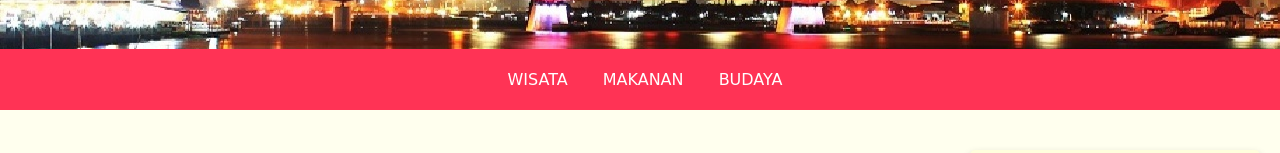
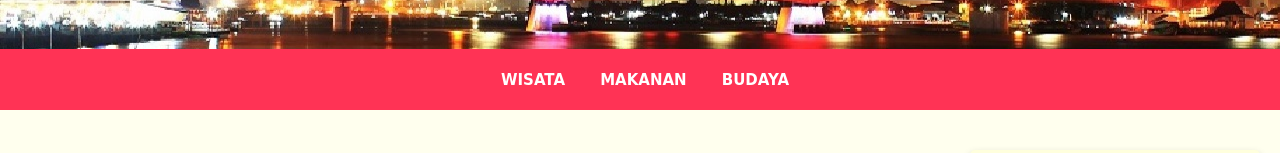
Before and after one commit to putrisw98/Project-Web1-NgiteriPalembang, a plain HTML site: page index.html in a window 1280 px wide. Shown: the part 221-374 px from the top of the page. Drawn offline with Linux system fonts and the light colour scheme; a web font is replaced by a local one.

Commit message:
Update style.css

```diff
--- a/styles/style.css
+++ b/styles/style.css
@@ -58,8 +58,8 @@ nav {
     }
 
 nav a {
-       font-size: 16px;
-       font-weight: 500;
+       font-size: 15px;
+       font-weight: 700;
        text-decoration: none;
        color: white;
     }
```
